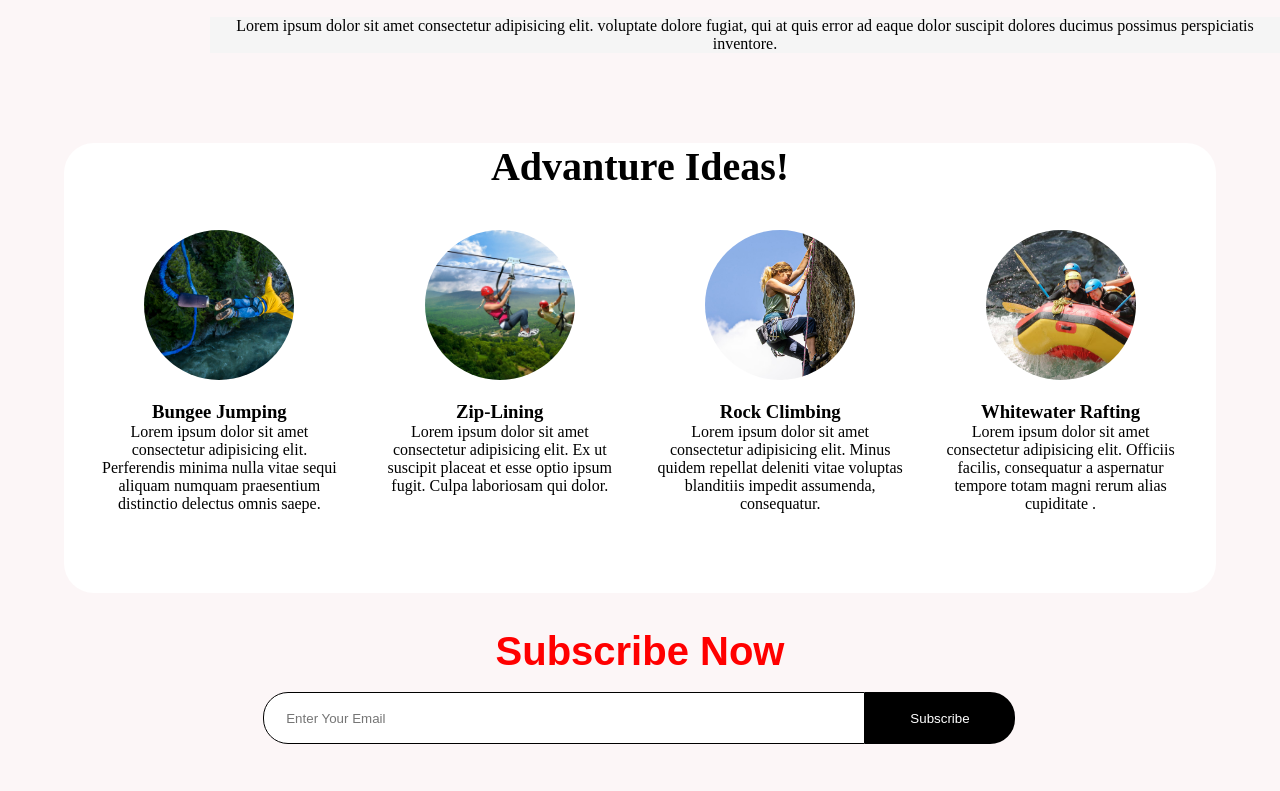
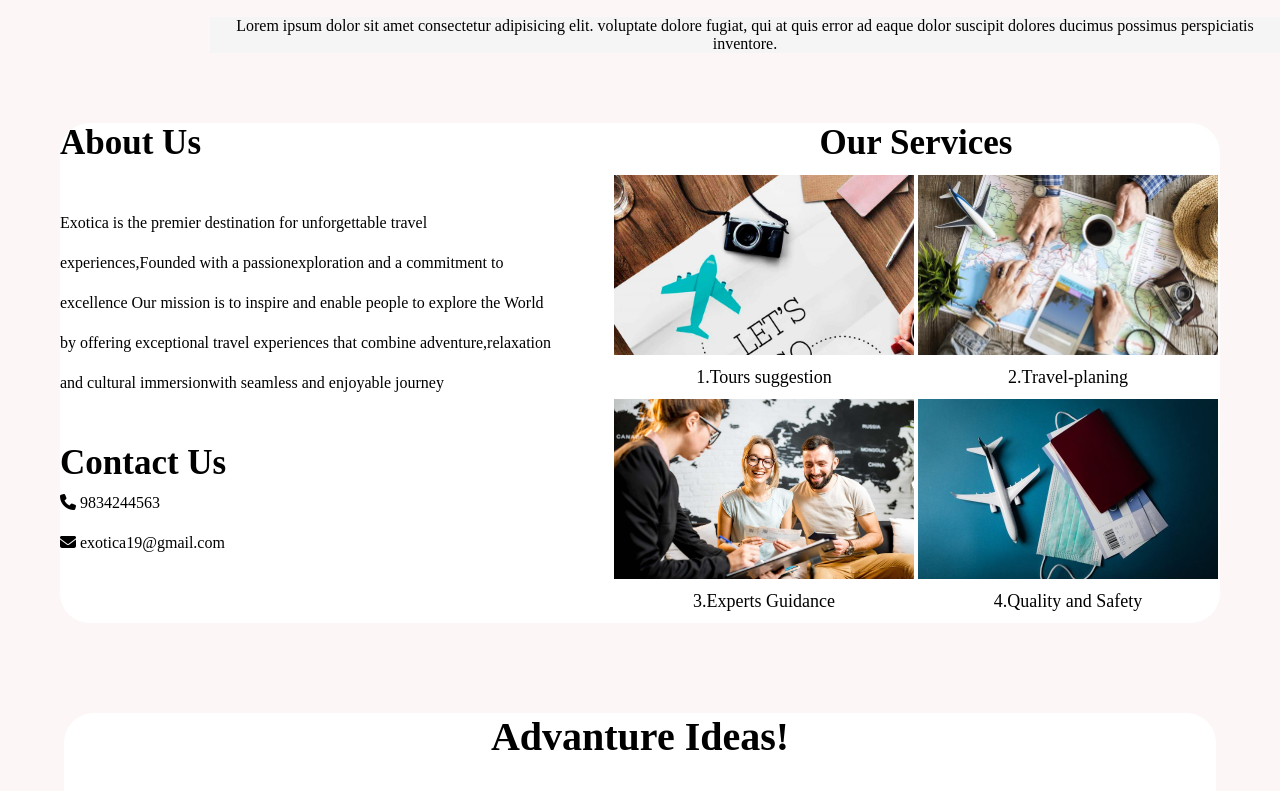
Before and after one commit to DnyanuTaware/LANDINGPAGE, a plain HTML site: page index.html in a window 1280 px wide. Shown: the part 653-1444 px from the top of the page. Drawn offline with Linux system fonts and the light colour scheme.

Commit message:
Updated landing page

```diff
--- a/index.html
+++ b/index.html
@@ -39,6 +39,52 @@
             </div>
             <div id="Main-Bottom"><p>Lorem ipsum dolor sit amet consectetur adipisicing elit. voluptate dolore fugiat, qui at quis error ad eaque dolor suscipit dolores ducimus possimus perspiciatis inventore.</p></div>
 
+        </section>
+        <section id="About-svc">
+            <div class="About">
+
+                <h1>About Us</h1><br>
+                <p>Exotica  is the premier destination for unforgettable travel experiences,Founded with a passionexploration and a commitment to excellence
+                    Our mission is to inspire and enable people to explore the World by offering exceptional travel experiences that combine adventure,relaxation and cultural immersionwith seamless and enjoyable journey
+                </p><br>
+                <h1>Contact Us</h1>
+                <a href="#"><i class="fa-solid fa-phone"></i>&nbsp;9834244563</a><br>
+                <a href="#"><i class="fa-solid fa-envelope"></i>&nbsp;exotica19@gmail.com</a><br>
+
+                <div id="About-travel-img"></div>
+            </div>
+            <div class="Services">
+
+                <h1>Our Services</h1>
+                <div id="svc-table">
+                <table>
+                    <tr>
+
+                        <td><div class="svc-box" id="svc-1"></div></td>
+                        <td>   </td>
+                        <td><div class="svc-box" id="svc-2"></div></td>
+
+                    </tr>
+                    <tr>
+                        <td>1.Tours suggestion</td>
+                        <td>   </td>
+                        <td>2.Travel-planing</td>
+                    </tr>
+                    <tr>
+
+                        <td><div class="svc-box" id="svc-3"></div></td>
+                        <td>   </td>
+                        <td><div class=" svc-box" id="svc-4"></div></td>
+
+                    </tr>
+                    <tr>
+                        <td>3.Experts Guidance</td>
+                        <td>   </td>
+                        <td>4.Quality and Safety</td>
+                    </tr>
+                </table>
+                </div>
+            </div>
         </section>
         <section id="Adventure-outer" >
             <div id="Adventure">
--- a/style.css
+++ b/style.css
@@ -79,6 +79,105 @@ body{
     text-align: center;
 
 }
+#About-svc{
+
+
+    display: flex;
+    justify-content: space-evenly;
+    align-items: center;
+    margin-top:70px;
+    line-height: 40px;
+    border: none;
+}
+#About-svc h1{
+    font-size:35px;
+
+}
+.About{
+    height:500px;
+    width:50%;
+    background-color: yellow;
+    border-top-left-radius: 30px;
+    border-bottom-left-radius: 30px;
+    background-color: white;
+    margin-left: 60px;
+
+
+
+}
+.About a{
+    text-decoration: none;
+    color:black;
+}
+
+.Services{
+    height:500px;
+    width:50%;
+    background-color: white;
+    border-top-right-radius: 30px;
+    border-bottom-right-radius: 30px;
+    padding-left:50px;
+    text-align: center;
+    margin-right: 60px;
+}
+
+.svc-box{
+    height: 180px;
+    width:300px;
+
+}
+#svc-1{
+    background-color: white;
+    background-image: url("/Images/travel-suggestion.jpg");
+    background-size: cover ;
+}
+#svc-2{
+    background-color: rgb(73, 115, 193);
+    background-image: url("/Images/travel-planning.jpg");
+    background-size: cover ;
+}
+#svc-3{
+    background-color: rgb(245, 156, 22);
+    background-image: url("/Images/expert-guide.jpg");
+    background-size: cover ;
+}
+#svc-4{
+    background-color: rgb(194, 32, 94);
+    background-image: url("/Images/travel-safety2.jpg");
+    background-size: cover ;
+}
+.Services table{
+    text-align:center;
+}
+#svc-table{
+    display:flex;
+    justify-content:center;
+    align-items: center;
+    margin-top:10px;
+
+}
+table td{
+    font-size:large;
+
+}
+table td div:hover{
+    border:2px solid rgb(85, 82, 82);
+    height: 185px;
+    width:305px;
+
+}
+
+/*
+.Service-box{
+    height:200px;
+    width:300px;
+    /*background-color: blue;
+    display: flex;
+    justify-content: space-evenly;
+    align-items: center;
+    margin-left:150px;
+
+}*/
 #Adventure{
     height:450px;
     width:90%;
```
Also changed, not shown: Images/expert-guide.jpg (added), Images/travel-planning.jpg (added), Images/travel-safety2.jpg (added), Images/travel-suggestion.jpg (added).
